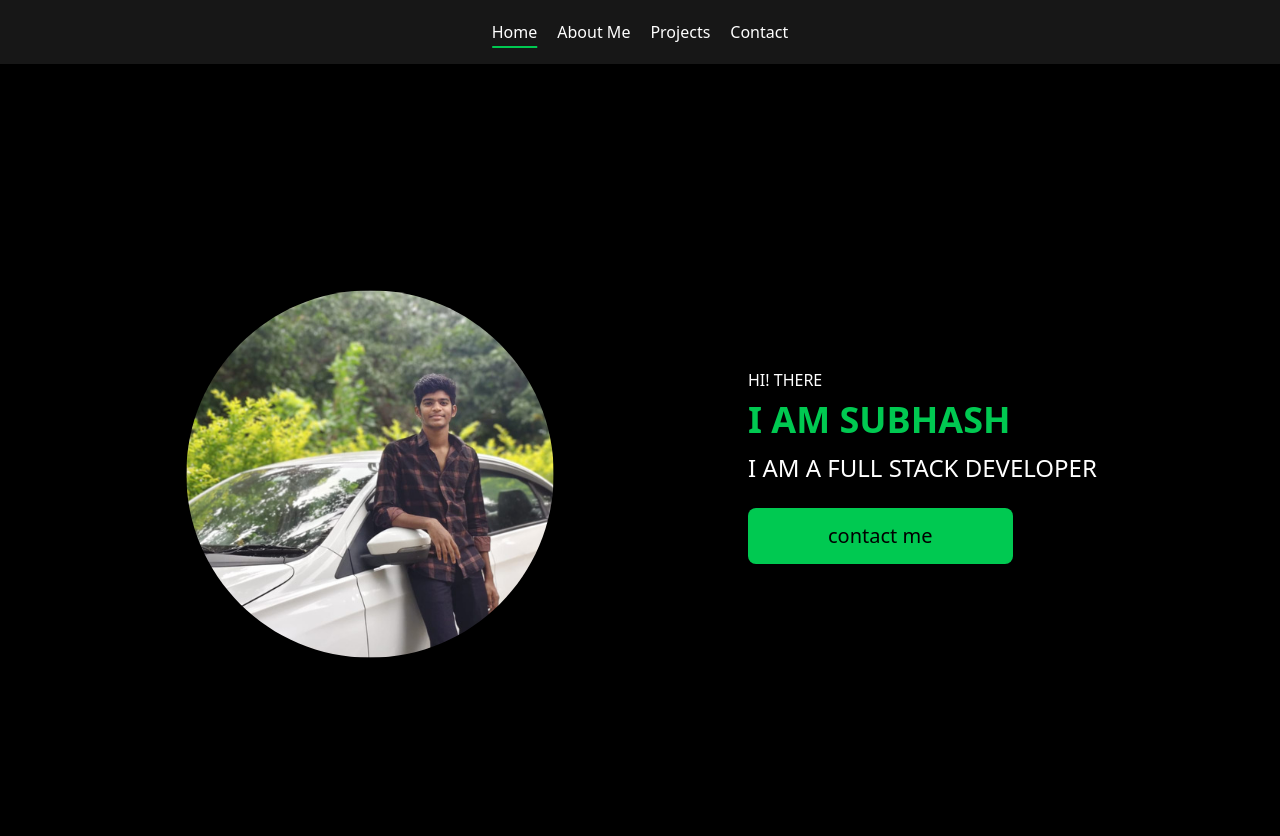
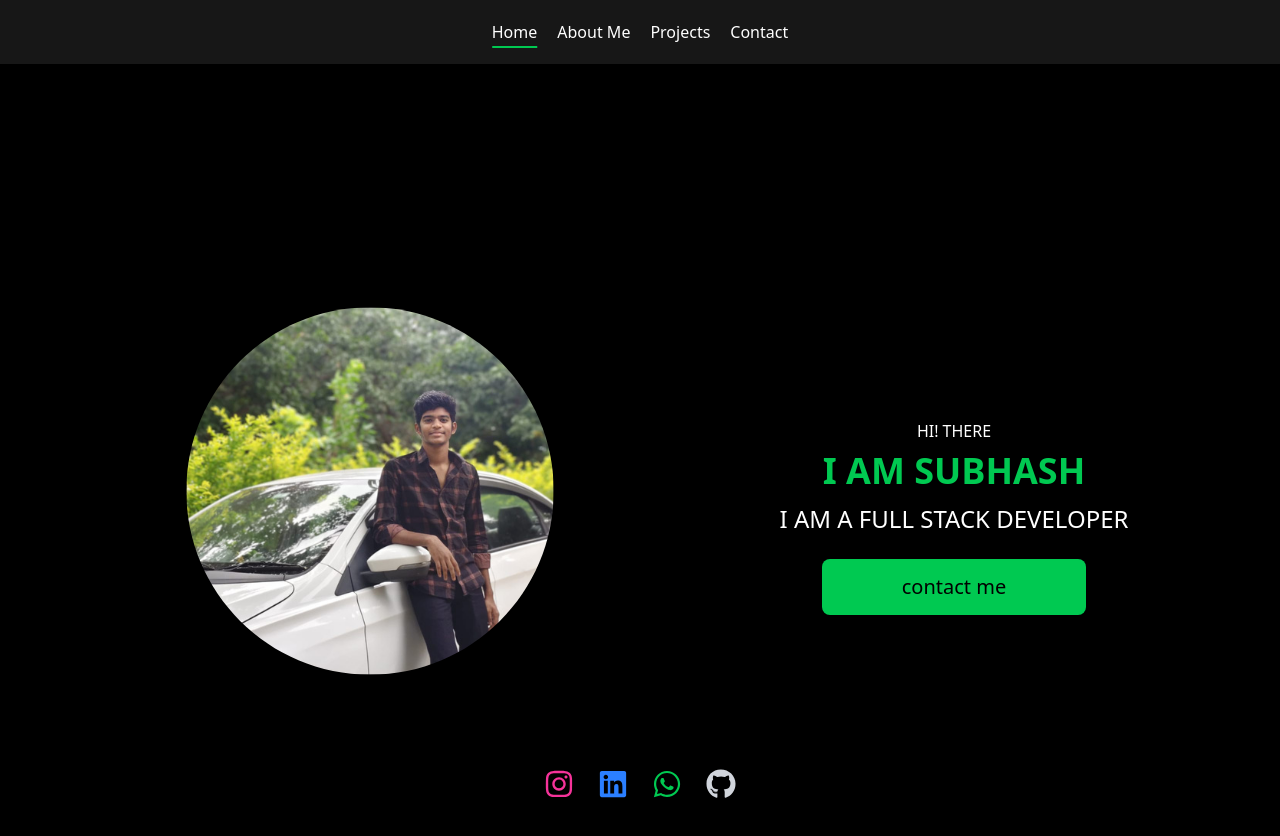
Before and after one commit to subhashsiva/subhashsiva, a Next.js app: page / in a window 1280 px wide. Shown: the top 836 px of the page. Built offline with nearby package versions, Linux system fonts and the light colour scheme.

Commit message:
Describe the change

```diff
--- a/app/page.tsx
+++ b/app/page.tsx
@@ -4,6 +4,7 @@ import Image from "next/image";
 import React from "react";
 import { motion } from "framer-motion";
 import { useRouter } from "next/navigation";
+import { FaInstagram, FaLinkedin, FaWhatsapp, FaGithub } from "react-icons/fa";
 
 const Homepage = () => {
   const router = useRouter();
@@ -13,8 +14,8 @@ const Homepage = () => {
   };
 
   return (
-    <div className="bg-black w-screen h-screen text-white ">
-      <div className="flex flex-col md:flex-row items-center justify-center gap-4 pt-10 md:pt-37">
+    <div className="bg-black w-screen h-screen text-white flex flex-col justify-center items-center">
+      <div className="flex flex-col md:flex-row items-center justify-center gap-4 pt-10 md:pt-25">
         <motion.div
           initial={{ y: 200, opacity: 0 }}
           animate={{ y: 0, opacity: 1 }}
@@ -34,7 +35,7 @@ const Homepage = () => {
           initial={{ y: 200, opacity: 0 }}
           animate={{ y: 0, opacity: 1 }}
           transition={{ duration: 1, ease: "easeOut" }}
-          className="w-lg h-96 bg-black flex-row items-center justify-center pl-25 pt-15 mt-9 md:"
+          className="w-lg h-96 bg-black flex flex-col items-center justify-center pl-25 pt-15 mt-9"
         >
           <p className="flex pt-15 ">HI! THERE</p>
           <h2 className="font-bold text-4xl text-green-500 pt-2">
@@ -51,6 +52,39 @@ const Homepage = () => {
           </div>
         </motion.div>
       </div>
+
+      {/* Social Icons */}
+
+      <div className="flex space-x-6 mt-30">
+        <a
+          href="https://www.instagram.com/yourusername"
+          target="_blank"
+          rel="noopener noreferrer"
+        >
+          <FaInstagram className="text-pink-500 text-3xl hover:scale-110 transition-transform duration-300" />
+        </a>
+        <a
+          href="https://www.linkedin.com/in/yourusername"
+          target="_blank"
+          rel="noopener noreferrer"
+        >
+          <FaLinkedin className="text-blue-500 text-3xl hover:scale-110 transition-transform duration-300" />
+        </a>
+        <a
+          href="https://wa.me/yourphonenumber"
+          target="_blank"
+          rel="noopener noreferrer"
+        >
+          <FaWhatsapp className="text-green-500 text-3xl hover:scale-110 transition-transform duration-300" />
+        </a>
+        <a
+          href="https://github.com/yourusername"
+          target="_blank"
+          rel="noopener noreferrer"
+        >
+          <FaGithub className="text-gray-300 text-3xl hover:scale-110 transition-transform duration-300" />
+        </a>
+      </div>
     </div>
   );
 };
--- a/package.json
+++ b/package.json
@@ -18,6 +18,7 @@
     "next": "15.5.2",
     "react": "19.1.0",
     "react-dom": "19.1.0",
+    "react-icons": "^5.5.0",
     "tailwind-merge": "^3.3.1"
   },
   "devDependencies": {
```
Also changed, not shown: 1 other file (tests, documents, lock files or other folders).
